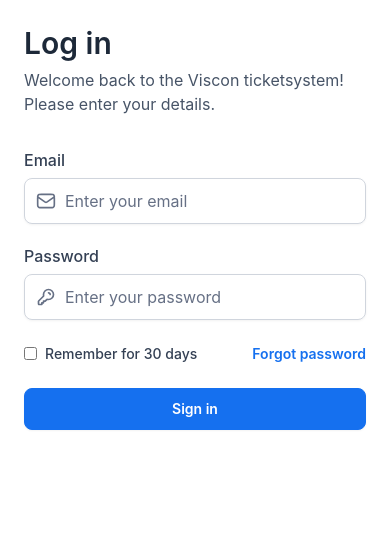
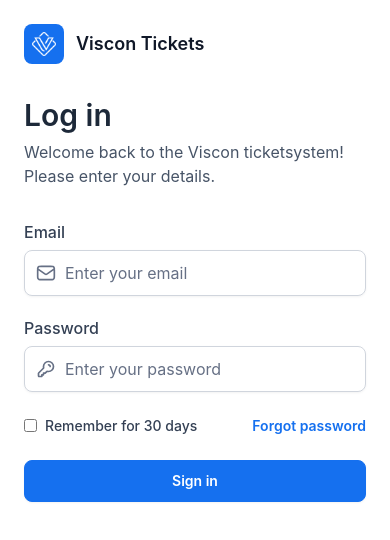
Before and after one commit to lucasprins/viscon-tickets, a React (Create React App) app in the folder client/: page /login in a window 390 px wide. Shown: the top 540 px of the page. Built offline with nearby package versions, Linux system fonts and the light colour scheme.

Commit message:
Added viscon logo to mobile login page

```diff
--- a/client/src/components/pages/Authentication/Login.tsx
+++ b/client/src/components/pages/Authentication/Login.tsx
@@ -25,18 +25,17 @@ export function Login() {
 
     return (
         <div className='flex dark:bg-dark-800 dark:text-white w-full lg:h-screen'>
-            <div className='hidden lg:flex absolute p-8'>
+            <div className='hidden lg:flex lg:absolute p-8'>
                 <NavigationHeader />
             </div>
-
             {/* Left Side */}
             <div className='w-full lg:w-1/2 p-6 lg:p-0 flex flex-col items-center justify-center'>
                 <div className='flex flex-col gap-8 w-full lg:w-96'>
+                    <NavigationHeader />
                     <PageHeader
                         title='Log in'
                         subtitle='Welcome back to the Viscon ticketsystem! Please enter your details.'
                     />
-
                     <Formik initialValues={login} onSubmit={() => console.log("Submitting login")}>
                         {({ errors, touched, isValidating }) => (
                             <Form className='flex flex-col gap-6'>
```
